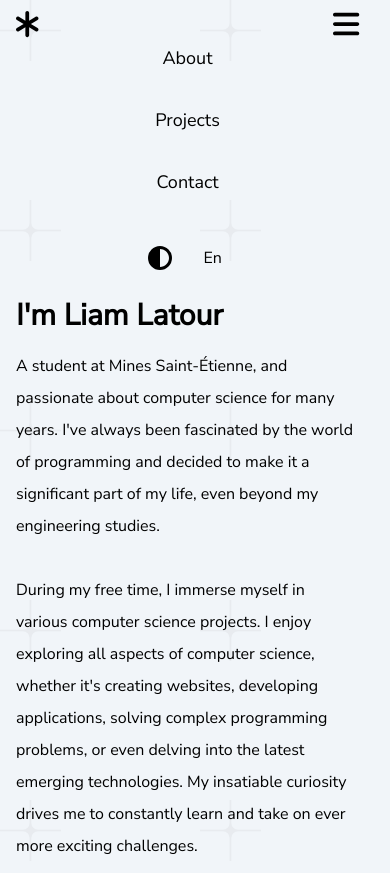
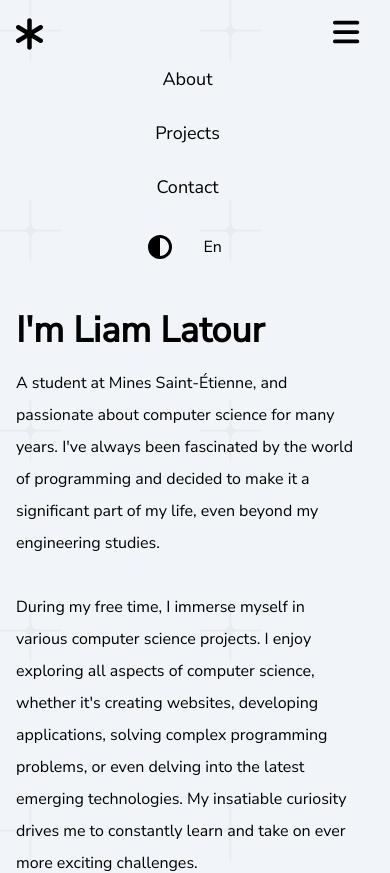
Before and after one commit to liamLatour/liamlatour.github.io, a Nuxt app: page / in a window 390 px wide. Shown: the top 873 px of the page. Built offline with nearby package versions, Linux system fonts and the light colour scheme.

Commit message:
Made navbar reactive

```diff
--- a/components/NavBar.vue
+++ b/components/NavBar.vue
@@ -2,20 +2,20 @@
 <div class="w-full flex justify-around items-center
 flex-col sm:flex-row">
   <div class="w-full flex justify-between">
-    <NuxtLink :to="localePath('index')" class="sm:text-5xl text-3xl" aria-label="Home">
+    <NuxtLink :to="localePath('index')" class="sm:text-5xl sm:my-auto my-2 text-4xl" aria-label="Home">
       <font-awesome-icon
       class="transition-transform duration-300 hover:rotate-[30deg]"
       :icon="['fas', 'asterisk']"
     />
     </NuxtLink>
-    <span class="cursor-pointer text-3xl sm:hidden" @click="navbarVisible=!navbarVisible" >
+    <span class="cursor-pointer text-3xl my-2 sm:my-auto sm:hidden" @click="navbarVisible=!navbarVisible" >
       <font-awesome-icon :icon="['fas', 'bars']" />
     </span>
   </div>
 
-  <div class="flex gap-12 items-center
-  flex-col sm:flex-row" v-if="navbarVisible">
-    <div class="flex gap-8 items-center
+  <div class="flex gap-8 items-center mb-10 sm:m-auto
+  flex-col sm:flex-row" v-if="navbarVisible || bigScreen">
+    <div class="flex gap-6 items-center
     flex-col sm:flex-row">
       <NavBarLink class="shrink-0" to="about" :text="$t('navbar.about')" title="About page"/>
       <NavBarLink class="shrink-0" to="projects" :text="$t('navbar.projects')" title="Projects"/>
@@ -46,7 +46,8 @@ export default defineComponent({
   data() {
     return {
       dark: false,
-      navbarVisible: true
+      navbarVisible: false,
+      bigScreen: true
     }
   },
   mounted() {
@@ -59,7 +60,7 @@ export default defineComponent({
   },
   methods: {
     onResize() {
-      this.navbarVisible = window.innerWidth>=640;
+      this.bigScreen = window.innerWidth>=640;
     },
     toggleDarkmode(){
       this.dark = !this.dark;
--- a/components/ProjectsGallery.vue
+++ b/components/ProjectsGallery.vue
@@ -81,8 +81,8 @@ export default defineComponent({
         },
         {
           id: "PersonalPage",
-          image: "https://raw.githubusercontent.com/liamLatour/PersonalPage/main/screenshot.png",
-          url: "https://github.com/liamLatour/PersonalPage",
+          image: "https://github.com/liamLatour/liamlatour.github.io/main/screenshot.png",
+          url: "https://github.com/liamLatour/liamlatour.github.io/",
           technologies: ["Vue", "TypeScript"]
         }
       ]
--- a/components/widgets/TitleItem.vue
+++ b/components/widgets/TitleItem.vue
@@ -1,5 +1,5 @@
 <template>
-  <h1 class="sm:text-5xl text-3xl sm:mb-10 mb-4 font-semibold">
+  <h1 class="sm:text-5xl text-4xl sm:mb-10 mb-4 font-semibold">
     {{ text }}
   </h1>
 </template>
--- a/layouts/default.vue
+++ b/layouts/default.vue
@@ -1,7 +1,7 @@
 <template>
   <div class="max-w-7xl m-auto h-full sm:p-8 p-4 pt-2 pb-32">
     <NavBar/>
-    <main class="m-auto sm:mt-20 mt-6 sm:w-4/5 w-full">
+    <main class="m-auto sm:mt-20 mt-2 sm:w-4/5 w-full">
       <slot />
     </main>
   </div>
```
Also changed, not shown: screenshot.png (added).
